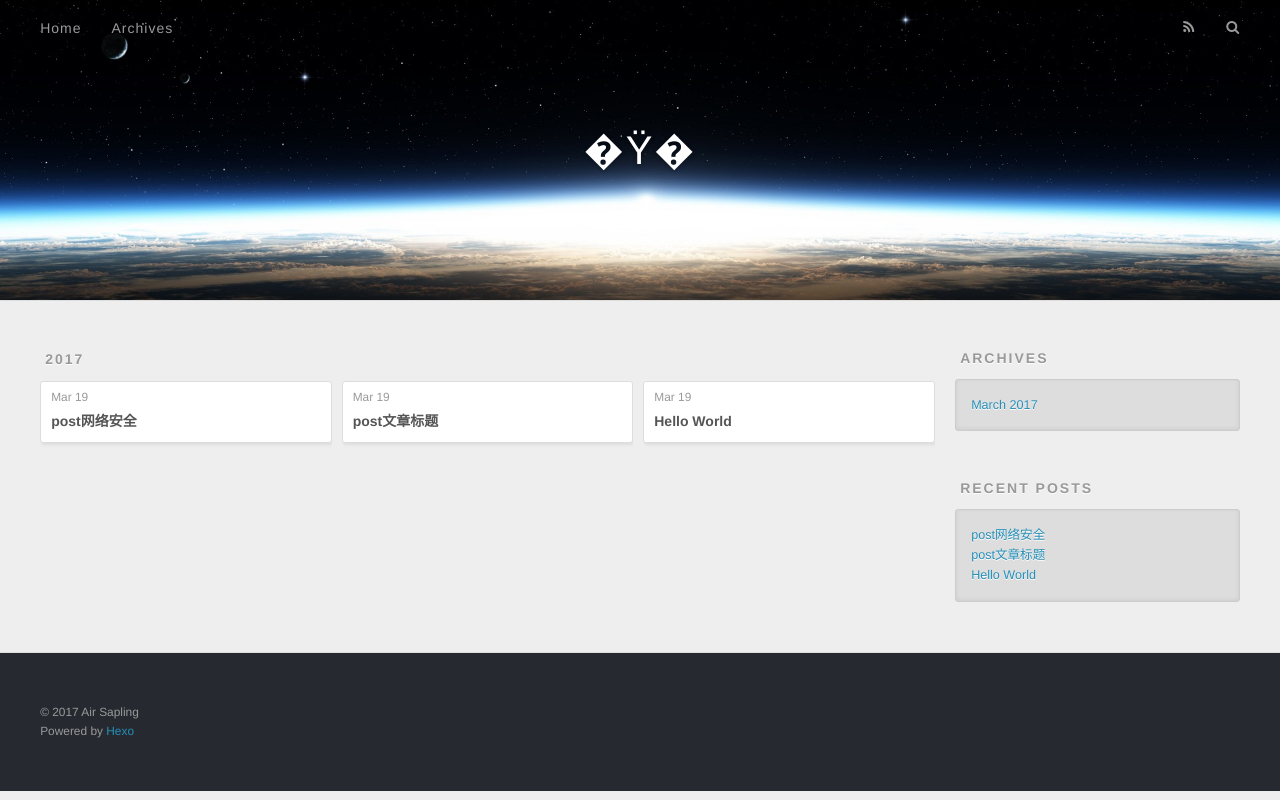
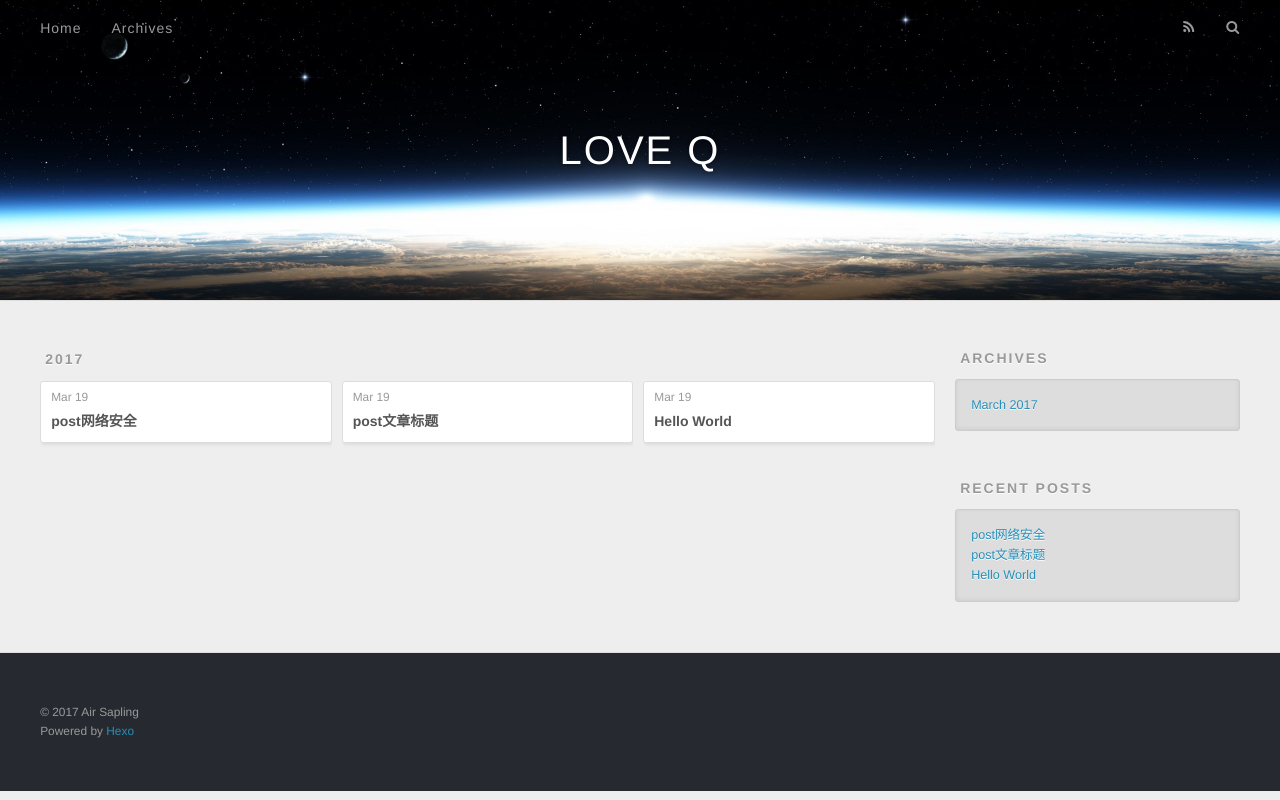
Before and after one commit to AirSapling/AirSapling.github.io, a plain HTML site: page archives/2017/03/index.html in a window 1280 px wide. Drawn offline with nearby package versions, Linux system fonts and the light colour scheme.

Commit message:
Site updated: 2017-03-19 15:18:49

```diff
--- a/archives/2017/03/index.html
+++ b/archives/2017/03/index.html
@@ -3,16 +3,16 @@
 <head>
   <meta charset="utf-8">
 
-  <title>Archives: 2017/3 | �Ÿ�</title>
+  <title>Archives: 2017/3 | LOVE Q</title>
   <meta name="viewport" content="width=device-width, initial-scale=1, maximum-scale=1">
   <meta property="og:type" content="website">
-<meta property="og:title" content="�Ÿ�">
+<meta property="og:title" content="LOVE Q">
 <meta property="og:url" content="https://airsapling.github.io/archives/2017/03/index.html">
-<meta property="og:site_name" content="�Ÿ�">
+<meta property="og:site_name" content="LOVE Q">
 <meta name="twitter:card" content="summary">
-<meta name="twitter:title" content="�Ÿ�">
+<meta name="twitter:title" content="LOVE Q">
 
-    <link rel="alternate" href="/atom.xml" title="�Ÿ�" type="application/atom+xml">
+    <link rel="alternate" href="/atom.xml" title="LOVE Q" type="application/atom+xml">
 
 
     <link rel="icon" href="/favicon.png">
@@ -33,7 +33,7 @@
   <div id="header-outer" class="outer">
     <div id="header-title" class="inner">
       <h1 id="logo-wrap">
-        <a href="/" id="logo">�Ÿ�</a>
+        <a href="/" id="logo">LOVE Q</a>
       </h1>
 
     </div>
```
Also changed, not shown: 2017/03/19/hello-world/index.html (+4 -4 lines), 2017/03/19/post文章标题/index.html (+4 -4 lines), 2017/03/19/post网络安全/index.html (+4 -4 lines), archives/2017/index.html (+6 -6 lines), archives/index.html (+6 -6 lines), index.html (+6 -6 lines).
